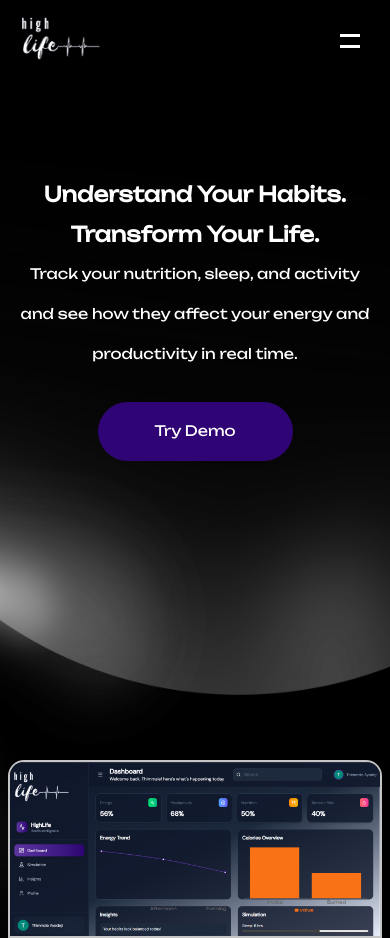
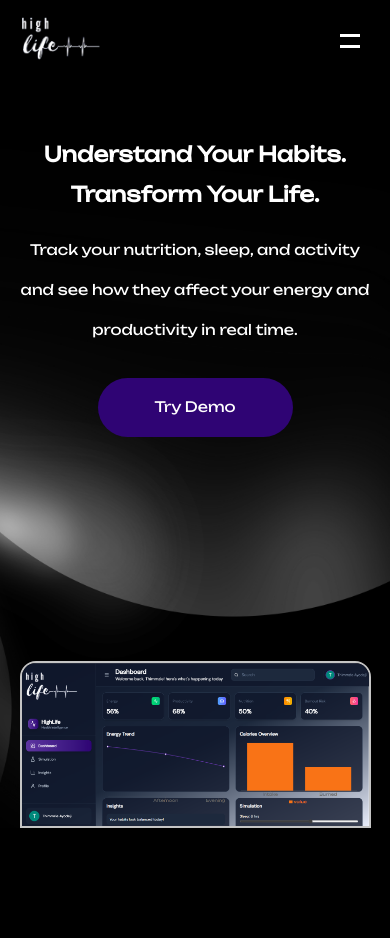
Before and after one commit to Thimmzie/highlife, a React (Vite) app: page / in a window 390 px wide. After the commit the page ends 844 px from the top, so only its background shows below. Built offline with nearby package versions, Linux system fonts and the light colour scheme; no server answers.

Commit message:
mobile hero

```diff
--- a/src/components/hero.jsx
+++ b/src/components/hero.jsx
@@ -25,13 +25,13 @@ const hero = ({ goToLogin }) => {
   }, []);
 
   return (
-    <div className="pt-20 lg:pt-5 hero-container relative">
-      <div className="flex flex-col justify-center items-center ">
+    <div className="pt-10 lg:pt-5 hero-container relative ">
+      <div className="flex flex-col justify-center items-center">
         <h1 className=" head text-[1.3rem] text-[#ffff] text-center font-extrabold font-unbounded leading-10">
           Understand Your Habits. <br />
           Transform Your Life.
         </h1>
-        <p className="body text-[0.9rem] text-[#ffff] text-center font-normal font-unbounded leading-10 lg:mt-2 px-4 sm:px-20 md:px-50 ">
+        <p className="body text-[0.9rem] text-[#ffff] text-center font-normal font-unbounded leading-10 mt-4 lg:mt-2 px-4 sm:px-20 md:px-50 ">
           Track your nutrition, sleep, and activity and see{' '}
           <br className="hidden lg:block" /> how they affect your energy and
           productivity in real time.
@@ -46,7 +46,7 @@ const hero = ({ goToLogin }) => {
         </div>
         <div className="absolute bottom-0 px-2">
           <img
-            className="lg:w-[55vw] rounded-tr-2xl rounded-tl-2xl border-2  border-[#c5c5c5]"
+            className="w-[90vw] lg:w-[55vw] rounded-tr-2xl rounded-tl-2xl border-2  border-[#c5c5c5]"
             src={Heroimg}
           />
         </div>
--- a/src/index.css
+++ b/src/index.css
@@ -81,7 +81,31 @@ body {
   background-repeat: no-repeat;
   background-position: center;
   background-size: cover;
-  min-height: 100dvh;
+  /* height: 100dvh; */
+  overflow: hidden;
+  height: 87vh;
+}
+@media (min-width:768px) {
+  .hero-container{
+  background-image: url(./assets/images/bg-black.jpg);
+  background-repeat: no-repeat;
+  background-position: center;
+  background-size: cover;
+  height: 100dvh;
+  overflow: hidden;
+  /* height: 85vh; */
+}
+}
+@media (min-width:1024px) {
+  .hero-container{
+  background-image: url(./assets/images/bg-black.jpg);
+  background-repeat: no-repeat;
+  background-position: center;
+  background-size: cover;
+  height: 100dvh;
+  overflow: hidden;
+  /* height: 85vh; */
+}
 }
 
 .card-container{
```
